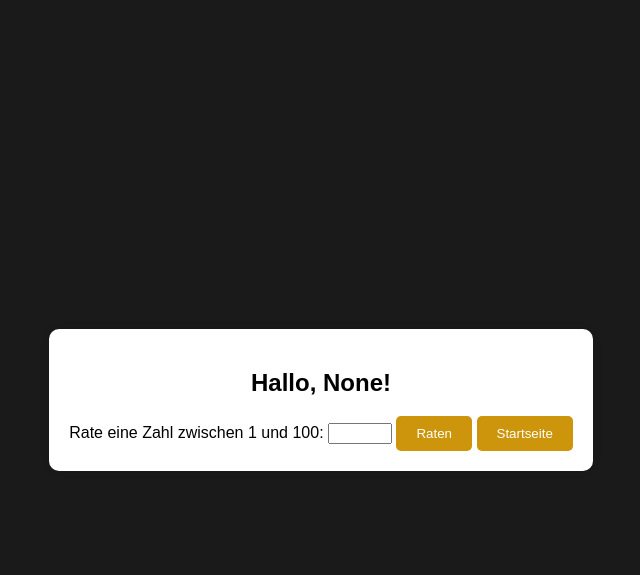
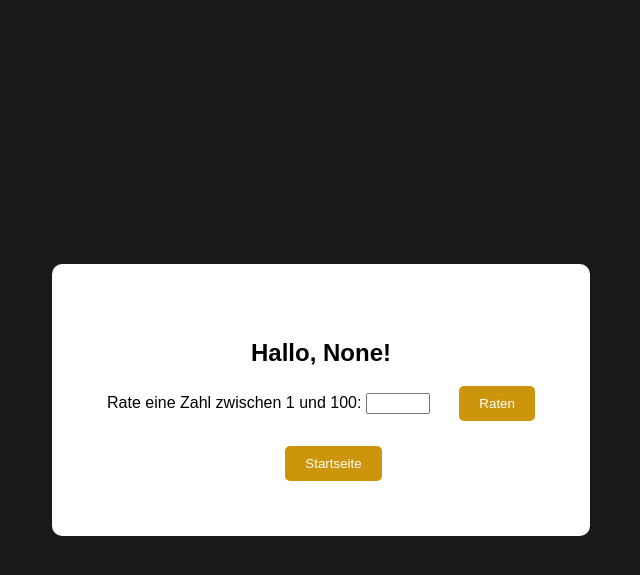
Before and after one commit to DerJerry/Guess_The_Number, a Flask app: page /game in a window 1280 px wide. Shown: the top 575 px of the page, without its empty margins (319-959 px from the left). Run offline with Flask 3, Linux system fonts and the light colour scheme.

Commit message:
Frontend Fix
Gamescreen
- Button Startseite unter das Ratefeld und
- Ratebutton neben das Ratefeld

```diff
--- a/static/style-game.css
+++ b/static/style-game.css
@@ -18,6 +18,15 @@ button {
     border-radius: 5px;
     cursor: pointer;
     transition: background-color 0.3s ease;
+    margin-left: 25px;
+}
+
+.ratingfield {
+    margin-bottom: 25px;
+}
+
+.rateButton {
+    margin: auto;
 }
 
 button:hover {
@@ -32,7 +41,7 @@ button:hover {
  /* Whitebox */
  .container {
     text-align: center;
-    padding: 20px;
+    padding: 55px;
     background-color: #ffffff; /* Hintergrundfarbe für den Light Mode */
     border-radius: 10px;
     box-shadow: 0px 0px 10px rgba(0, 0, 0, 0.1);
--- a/templates/game.html
+++ b/templates/game.html
@@ -10,13 +10,14 @@
 
     <head>
         <title>Zahlenraten</title>
-        <link rel="stylesheet" type="text/css" href="{{ url_for('static', filename='styles.css') }}">
+        <link rel="stylesheet" type="text/css" href="{{ url_for('static', filename='style-game.css') }}">
     </head>
     <body class="dark-mode">
         <div class="container">
             <h2>Hallo, {{ name }}!</h2>
             <p>{{ message }}</p>
             <form method="POST" action="/game">
+                <div class="ratingfield">
                     <!-- Eingabefeld für die geratene Zahl -->
                     <label for="guess">Rate eine Zahl zwischen 1 und 100: </label>
                     <input type="number" name="guess" min="1" max="100" required>
@@ -24,7 +25,8 @@
                     <input type="hidden" name="attempts" value="{{ attempts }}">
                     <!-- Button, um die geratene Zahl zu überprüfen -->
                     <button type="submit">Raten</button>
-                <a href="/"><button>Startseite</button></a>
+                </div>
+                <a class="ratingButton" href="/"><button>Startseite</button></a>
             </form>
         </div>
     </body>
```
Lines whose indentation alone changed are shown as unchanged.
